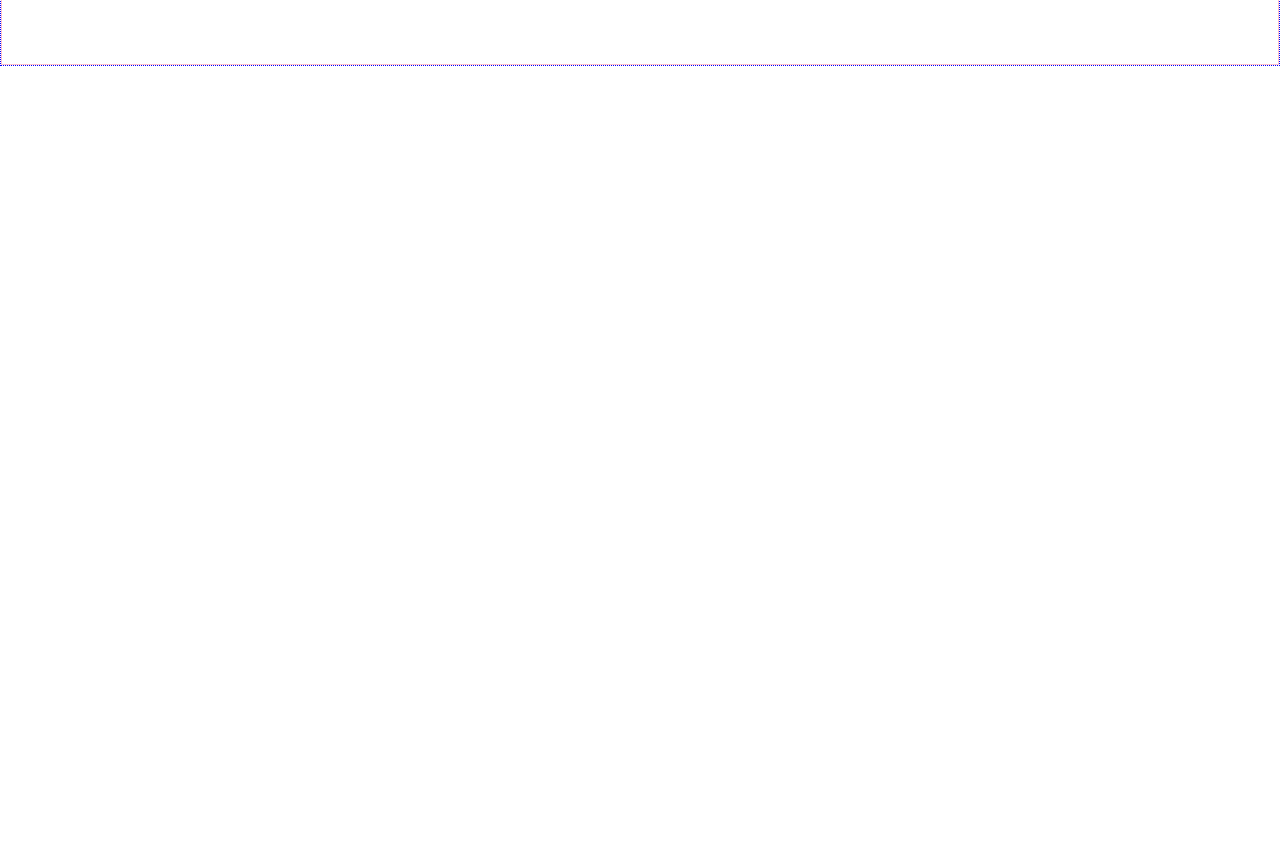
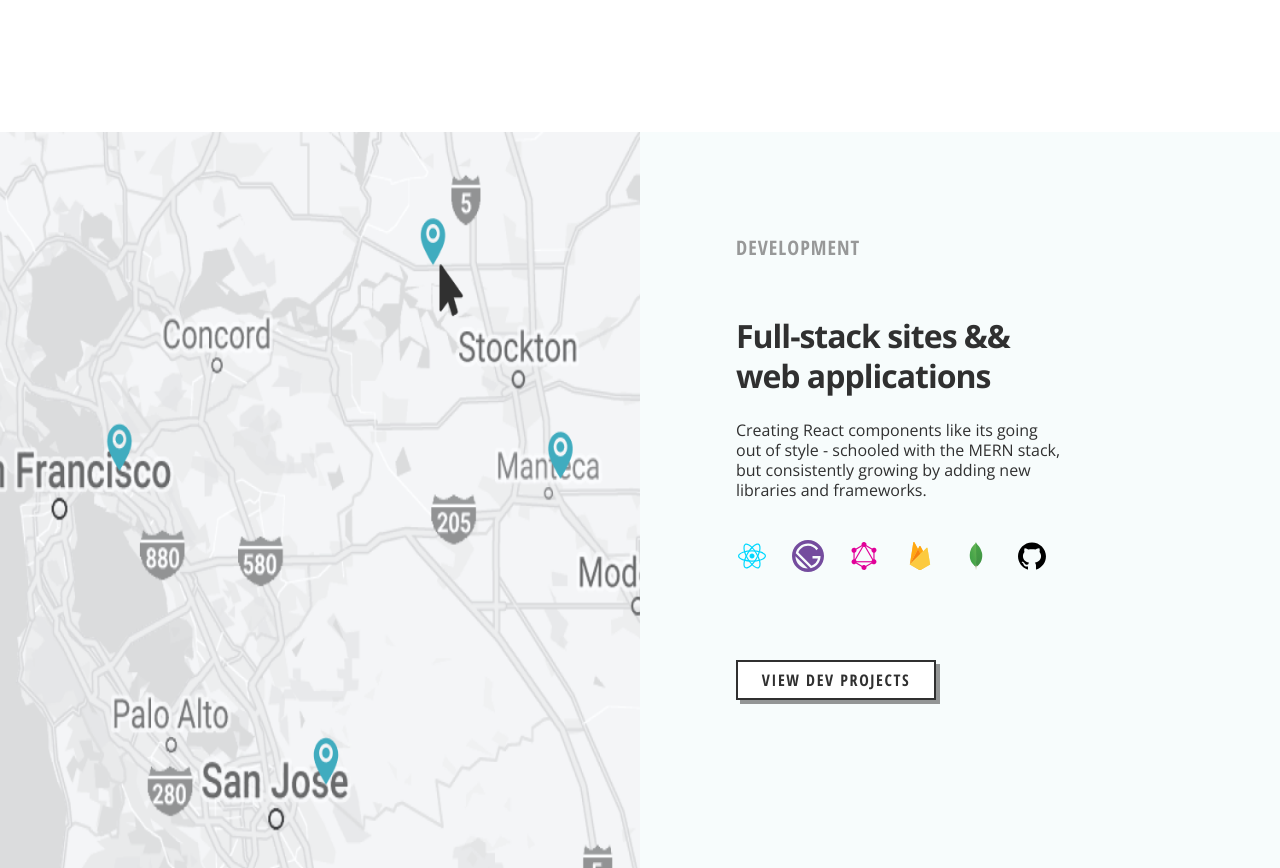
Before and after one commit to recondesigns/self-portfolio, a React (Create React App) app: page / in a window 1280 px wide. Shown: the part 740-1608 px from the top of the page. Before the commit the page ends 806 px from the top, so only its background shows below. Built offline with nearby package versions, Linux system fonts and the light colour scheme.

Commit message:
Updated SliceOne Component
Added styling.

```diff
--- /dev/null
+++ b/src/components/SliceOne/IconBar.js
@@ -0,0 +1,53 @@
+import React from 'react'
+import styled from 'styled-components'
+import reactIcon from '../../assets/images/react-icon.svg'
+import gatsbyIcon from '../../assets/images/gatsby-icon.svg'
+import graphqlIcon from '../../assets/images/graphql-icon.svg'
+import mongoIcon from '../../assets/images/mongodb-icon.svg'
+import firebaseIcon from '../../assets/images/firebase-icon.svg'
+import githubIcon from '../../assets/images/github-icon.svg'
+// import dribbbleIcon from '../../assets/images/dribbble-icon.svg'
+// import figmaIcon from '../../assets/images/figma-icon.svg'
+
+const BarContainer = styled.div`
+    width: 328px;
+    position: absolute;
+    top: 264px;
+    left: calc(50% - 328px/2);
+    display: flex;
+    align-items: center;
+    /* border: 1px dotted orange; */
+
+    & > img {
+        margin-right: 24px;
+        width: 24px;
+        height: 24px;
+        /* border: 1px dotted black; */
+
+        @media (min-width: 768px) {
+            margin-rigth: 32px;
+            width: 32px;
+            height: 32px;
+        }
+    }
+
+    @media (min-width: 768px) {
+        top: 392px;
+        left: 96px;
+        max-width: 528px;
+        height: 64px;
+    }
+`
+
+export default function IconBar() {
+    return (
+        <BarContainer>
+            <img src={reactIcon} alt={'React.js icon'} />
+            <img src={gatsbyIcon} alt={'Gatsby.js icon'} />
+            <img src={graphqlIcon} alt={'GraphQl.js icon'} />
+            <img src={firebaseIcon} alt={'Google Firebase icon'} />
+            <img src={mongoIcon} alt={'MongoDb icon'} />
+            <img src={githubIcon} alt={'Github icon'} />
+        </BarContainer>
+    )
+}
--- a/src/components/SliceOne/SliceOne.js
+++ b/src/components/SliceOne/SliceOne.js
@@ -1,27 +1,56 @@
 import React from 'react'
 import styled from 'styled-components'
+import IconBar from './IconBar'
+import { Button } from '../Button'
 import map from '../../assets/images/map-small.png'
 
 const SliceContainer = styled.div`
-    border: 1px dotted blue;
+    height: 736px;
+    background: #F7FCFC;
+    /* border: 1px dotted blue; */
+
+    @media (min-width: 768px) {
+        display: flex;
+        /* background: lightgoldenrodyellow; */
+    }
 
     & > .display {
+        box-sizing: border-box;
         height: 312px;
-        border: 1px solid orange;
+        display: flex;
+        justify-content: center;
+        align-items: center;
+        /* width: 375px; */
+        /* border: 1px solid orange; */
 
         & > img {
             width: 375px;
             height: 312px;
+
+            @media (min-width: 768px) {
+                width: 100%;
+                height: 100%;
+            }
+        }
+
+        @media (min-width: 768px) {
+            width: 720px;
+            height: 736px;
         }
     }
 
     & > .info-div {
+        box-sizing: border-box;
+        position: relative;
         height: 424px;
-        border: 1px solid pink;
+        /* border: 1px solid pink; */
 
         & > h3 {
             margin: 0px;
             width: 328px;
+            position: absolute;
+            top: 40px;
+            left: calc(50% - 328px/2);
             font-family: Open Sans Condensed;
             font-style: normal;
             font-weight: bold;
@@ -31,31 +60,79 @@ const SliceContainer = styled.div`
             text-transform: uppercase;
             color: #808080;
             opacity: 0.8;
-            border: 1px dotted blue;
+            /* border: 1px dotted blue; */
+
+            @media (min-width: 768px) {
+                max-width: 528px;
+                top: 104px;
+                left: 96px;
+            }
         }
 
         & > h2 {
             margin: 0px;
             width: 328px;
+            position: absolute;
+            top: 96px;
+            left: calc(50% - 328px/2);
             font-family: Open Sans;
             font-style: normal;
-            font-weight: 600;
+            font-weight: bold;
             font-size: 20px;
             line-height: 24px;
             color: #303030;
-            border: 1px dotted blue;
+            /* border: 1px dotted blue; */
+
+            @media (min-width: 768px) {
+                top: 184px;
+                left: 96px;
+                max-width: 528px;
+                font-size: 32px;
+                line-height: 40px;
+                letter-spacing: -1px;
+            }
         }
 
         & > p {
             margin: 0px;
             width: 328px;
+            position: absolute;
+            top: 152px;
+            left: calc(50% - 328px/2);
             font-family: Open Sans;
             font-style: normal;
             font-weight: normal;
             font-size: 16px;
             line-height: 20px;
             color: #303030;
-            border: 1px dotted blue;
+            /* border: 1px dotted blue; */
+
+            @media (min-width: 768px) {
+                top: 288px;
+                left: 96px;
+                max-width: 528px;
+            }
+        }
+
+        & > .button-wrapper {
+            width: 328px;
+            position: absolute;
+            top: 328px;
+            left: calc(50% - 328px/2);
+            /* border: 1px dotted green; */
+
+            @media (min-width: 768px) {
+                top: 528px;
+                left: 96px;
+                width: 528px;
+            }
+        }
+
+        @media (min-width: 768px) {
+            width: 720px;
+            height: 736px;
+
+            /* background: green; */
         }
     }
 `
@@ -71,6 +148,10 @@ export default function SliceOne() {
                 <h3>{'Development'}</h3>
                 <h2>{'Full-stack sites && web applications'}</h2>
                 <p>{'Creating React components like its going out of style - schooled with the MERN stack, but consistently growing by adding new libraries and frameworks.'}</p>
+                <IconBar />
+                <div className={'button-wrapper'}>
+                    <Button buttonStyle={'secondary'} buttonText={'View dev projects'} />
+                </div>
             </div>
         </SliceContainer>
     )
--- a/src/pages/Landing.js
+++ b/src/pages/Landing.js
@@ -1,16 +1,20 @@
 import React from 'react'
 import styled from 'styled-components'
-// import { HeroSlice } from '../components/HeroSlice'
+import { HeroSlice } from '../components/HeroSlice'
 import { SliceOne } from '../components/SliceOne'
 
 const LandingContainer = styled.div`
+    box-sizing: border-box;
+    display: flex;
+    flex-direction: column;
+
     /* border: 1px dotted green; */
 `
 
 export default function Landing() {
     return (
         <LandingContainer>
-            {/* <HeroSlice /> */}
+            <HeroSlice />
             <SliceOne />
         </LandingContainer>
     )
```
